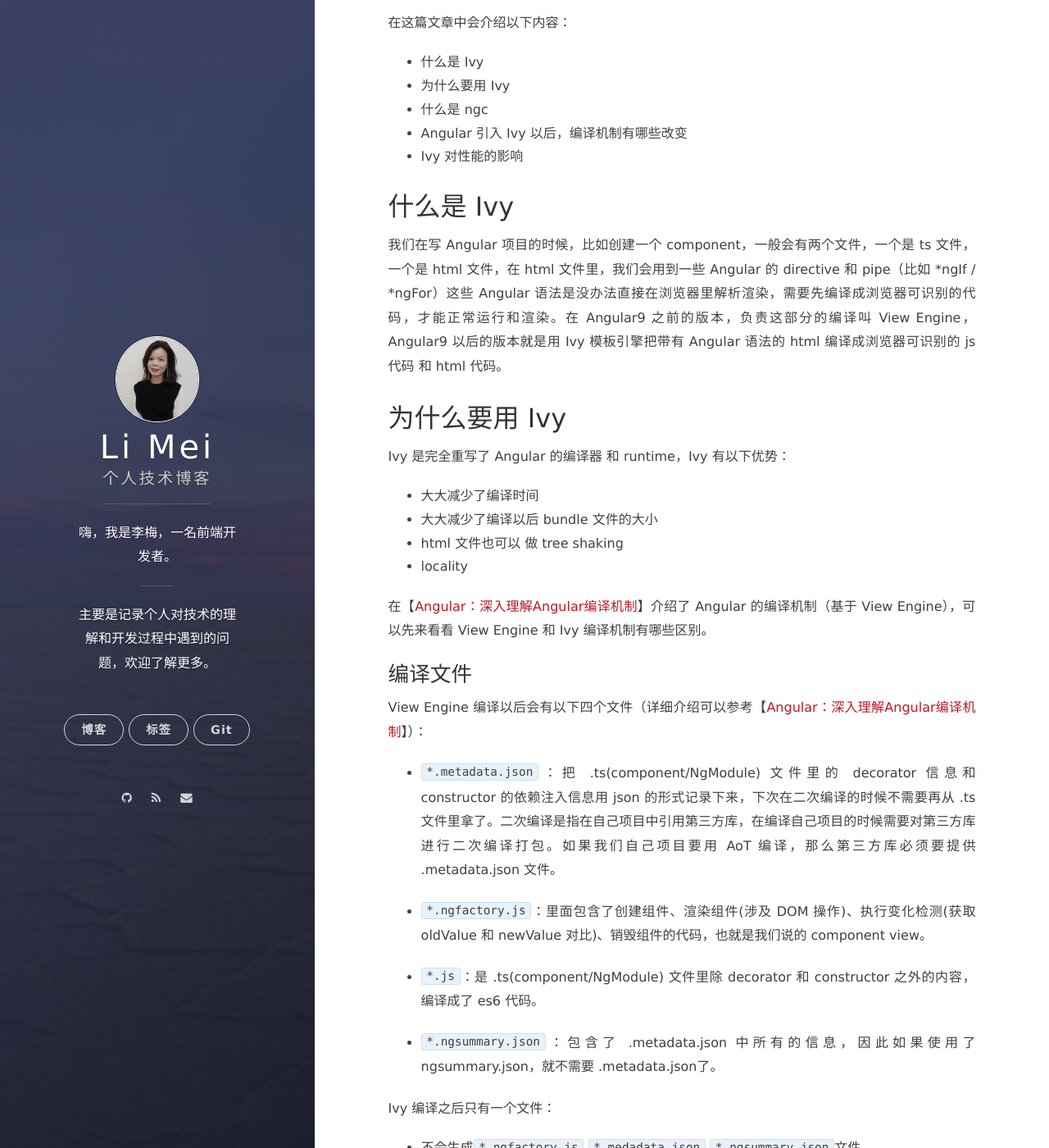
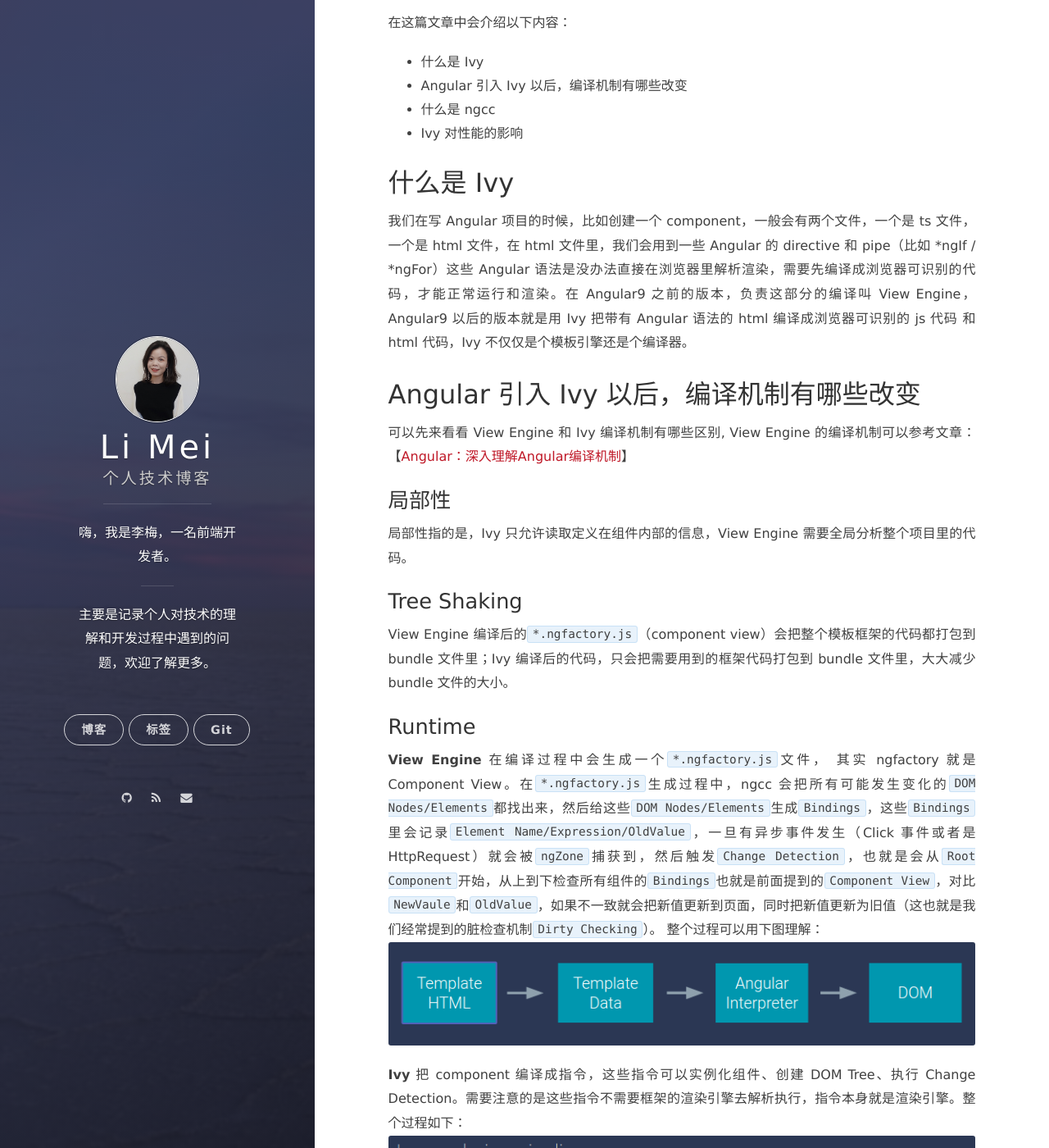
Before and after one commit to LiMeii/LiMeii.github.io, a Jekyll site: the page built from _posts/2021-09-01-angular-ivy.md, in a window 1280 px wide and 1400 px high, scrolled down 237 px. Shown: the whole window at 82% size. Built offline with Jekyll 4.4.1, drawn with Linux system fonts in a browser that asks for light colours; nearby versions of some CDN libraries; some of the changed text lies outside the part shown.

Commit message:
update angular ivy post

````diff
--- a/_posts/2021-09-01-angular-ivy.md
+++ b/_posts/2021-09-01-angular-ivy.md
@@ -9,47 +9,35 @@ layout: post
 
 在这篇文章中会介绍以下内容：
 - 什么是 Ivy
-- 为什么要用 Ivy
-- 什么是 ngc
 - Angular 引入 Ivy 以后，编译机制有哪些改变
+- 什么是 ngcc
 - Ivy 对性能的影响
 
 ## 什么是 Ivy
 
-我们在写 Angular 项目的时候，比如创建一个 component，一般会有两个文件，一个是 ts 文件，一个是 html 文件，在 html 文件里，我们会用到一些 Angular 的 directive 和 pipe（比如 *ngIf / *ngFor）这些 Angular 语法是没办法直接在浏览器里解析渲染，需要先编译成浏览器可识别的代码，才能正常运行和渲染。在 Angular9 之前的版本，负责这部分的编译叫 View Engine，Angular9 以后的版本就是用 Ivy 模板引擎把带有 Angular 语法的 html 编译成浏览器可识别的 js 代码 和 html 代码。
+我们在写 Angular 项目的时候，比如创建一个 component，一般会有两个文件，一个是 ts 文件，一个是 html 文件，在 html 文件里，我们会用到一些 Angular 的 directive 和 pipe（比如 *ngIf / *ngFor）这些 Angular 语法是没办法直接在浏览器里解析渲染，需要先编译成浏览器可识别的代码，才能正常运行和渲染。在 Angular9 之前的版本，负责这部分的编译叫 View Engine，Angular9 以后的版本就是用 Ivy 把带有 Angular 语法的 html 编译成浏览器可识别的 js 代码 和 html 代码，Ivy 不仅仅是个模板引擎还是个编译器。
 
-## 为什么要用 Ivy
+## Angular 引入 Ivy 以后，编译机制有哪些改变
 
-Ivy 是完全重写了 Angular 的编译器 和 runtime，Ivy 有以下优势：
-- 大大减少了编译时间
-- 大大减少了编译以后 bundle 文件的大小
-- html 文件也可以 做 tree shaking
-- locality
+可以先来看看 View Engine 和 Ivy 编译机制有哪些区别, View Engine 的编译机制可以参考文章：【[Angular：深入理解Angular编译机制](https://limeii.github.io/2019/08/angular-compiler/)】
 
-在【[Angular：深入理解Angular编译机制](https://limeii.github.io/2019/08/angular-compiler/)】介绍了 Angular 的编译机制（基于 View Engine），可以先来看看 View Engine 和 Ivy 编译机制有哪些区别。
+### 局部性
+局部性指的是，Ivy 只允许读取定义在组件内部的信息，View Engine 需要全局分析整个项目里的代码。
 
-### 编译文件
-View Engine 编译以后会有以下四个文件（详细介绍可以参考【[Angular：深入理解Angular编译机制](https://limeii.github.io/2019/08/angular-compiler/)】）：
-- ```*.metadata.json```：把 .ts(component/NgModule) 文件里的 decorator 信息和 constructor 的依赖注入信息用 json 的形式记录下来，下次在二次编译的时候不需要再从 .ts 文件里拿了。二次编译是指在自己项目中引用第三方库，在编译自己项目的时候需要对第三方库进行二次编译打包。如果我们自己项目要用 AoT 编译，那么第三方库必须要提供 .metadata.json 文件。
+### Tree Shaking
+View Engine 编译后的```*.ngfactory.js```（component view）会把整个模板框架的代码都打包到 bundle 文件里；Ivy 编译后的代码，只会把需要用到的框架代码打包到 bundle 文件里，大大减少 bundle 文件的大小。
 
-- ```*.ngfactory.js```：里面包含了创建组件、渲染组件(涉及 DOM 操作)、执行变化检测(获取 oldValue 和 newValue 对比)、销毁组件的代码，也就是我们说的 component view。
+### Runtime
+**View Engine** 在编译过程中会生成一个```*.ngfactory.js```文件， 其实 ngfactory 就是 Component View。在```*.ngfactory.js```生成过程中，ngcc 会把所有可能发生变化的```DOM Nodes/Elements```都找出来，然后给这些```DOM Nodes/Elements```生成```Bindings```，这些```Bindings```里会记录```Element Name/Expression/OldValue```，一旦有异步事件发生（Click 事件或者是 HttpRequest）就会被```ngZone```捕获到，然后触发```Change Detection```，也就是会从```Root Component```开始，从上到下检查所有组件的```Bindings```也就是前面提到的```Component View```，对比```NewVaule```和```OldValue```，如果不一致就会把新值更新到页面，同时把新值更新为旧值（这也就是我们经常提到的脏检查机制```Dirty Checking```）。 整个过程可以用下图理解：
+![view-engine](/assets/images/posts/angular/angular-ivy1.png){:height="100%" width="100%"}
 
-- ```*.js```：是 .ts(component/NgModule) 文件里除 decorator 和 constructor 之外的内容，编译成了 es6 代码。
-
-- ```*.ngsummary.json```：包含了 .metadata.json 中所有的信息，因此如果使用了 ngsummary.json，就不需要 .metadata.json了。
-
-Ivy 编译之后只有一个文件：
-- 不会生成```*.ngfactory.js``` ```*.medadata.json``` ```*.ngsummary.json```文件
-- 编译后就只有一个 ```*.js``` 文件
+**Ivy** 把 component 编译成指令，这些指令可以实例化组件、创建 DOM Tree、执行 Change Detection。需要注意的是这些指令不需要框架的渲染引擎去解析执行，指令本身就是渲染引擎。整个过程如下：
+![view-engine](/assets/images/posts/angular/angular-ivy2.png){:height="100%" width="100%"}
 
 比如在 Angular12 的项目里，有一个 component 如下：
 ```html
 <!--app.component.html-->
-<<<<<<< Updated upstream
-<h1>this {{title}}</h1>
-=======
 <h1>this { { title } } </h1>
->>>>>>> Stashed changes
 ```
 
 ```ts
@@ -66,7 +54,7 @@ export class AppComponent {
 }
 ```
 
-用 ngc 编译以后的```app.component.js```代码如下：
+用 ngcc 编译以后的```app.component.js```代码如下：
 ```js
 import { Component } from '@angular/core';
 import * as i0 from "@angular/core";
@@ -76,11 +64,14 @@ export class AppComponent {
     }
 }
 AppComponent.ɵfac = function AppComponent_Factory(t) { return new (t || AppComponent)(); };
-AppComponent.ɵcmp = /*@__PURE__*/ i0.ɵɵdefineComponent({ type: AppComponent, selectors: [["app-root"]], decls: 2, vars: 1, template: function AppComponent_Template(rf, ctx) { if (rf & 1) {
+AppComponent.ɵcmp = /*@__PURE__*/ i0.ɵɵdefineComponent({ type: AppComponent, selectors: [["app-root"]], decls: 2, vars: 1, template: function AppComponent_Template(rf, ctx)
+    { if (rf & 1) {
+        // create dom instructions
         i0.ɵɵelementStart(0, "h1");
         i0.ɵɵtext(1);
         i0.ɵɵelementEnd();
     } if (rf & 2) {
+        // update dom instructions
         i0.ɵɵadvance(1);
         i0.ɵɵtextInterpolate1("this ", ctx.title, "");
     } }, styles: [""] });
@@ -95,10 +86,42 @@ AppComponent.ɵcmp = /*@__PURE__*/ i0.ɵɵdefineComponent({ type: AppComponent,
 //# sourceMappingURL=app.component.js.map
 ```
 
+Ivy 是基于 Incremental DOM 做的，有点类似于 React 里的 Virtual DOM，跟 Virtual DOM 不同的是：Virtual DOM 是基于整个树做 diff，然后再把diff渲染到页面上（会在内存里生成一个完整的 DOM Tree）；Incremental DOM 是基于节点对比（内存里不会有 DOM Tree），如果节点有变化，直接把变化更新页面，不需要分配内村来保存这个更新，只有增加或删除节点的时候才会分配内存来保存新加/删除的节点。更多关于 Incremental DOM 的介绍可以参考：【[Introducing Incremental DOM](https://medium.com/google-developers/introducing-incremental-dom-e98f79ce2c5f)】
 
 
-## 什么是 ngc
-在 Anuglar9 之前的模板引擎是 View Engine，Angular9 默认使用 Ivy，Ivy 重写了整个编译器，但是我们实际在写代码的时候，并没有太大的影响，比如：代码语法没有改变；从 Angular8 升级到 Angular12，业务逻辑代码语法不需要改动，可以直接运行。对于开发人员来说，从 View Engine 升级到 Ivy，并没有什么痛苦，可以说是没什么感觉，这是因为有 ngc 在中间帮我们这部分工作都做好了。
+Incremental DOM 有以下两个优势：
+- 渲染引擎自己是 Tree Shakable，大大的减小 bundle 文件的大小
+- Incremental DOM 只会给新加/删除的节点分配内存，内存分配大大减少了
+
+当我们用 Incremental DOM，指令不需要框架来解析编译，指令本身就是渲染引擎，那么在生成这些指令的时候（也就是编译的时候），用不到的指令当然不会打包到最终的 bundle 文件里。Virtual DOM 是需要解析编译运行的，需要哪些指令编译的时候并不知道，是在真正运行的时候才知道需要哪些指令，所以打包的时候，会把所有的指令都打包到 bundle 文件里。
+
+Incremental DOM 并不需要内存来生成 DOM Tree，它根本不会去更改 DOM Tree，只是在新加/删除节点的时候分配内存。
 
 
-ngc 是一个 ‘compatibility compiler’，这个 ngc 编译器就负责一个任务：在编译的过程的中，会去检查```node_modules```，如果有 Angular 的 lib，会去读取这个 lib 的```metadata.json```文件和 JS 代码，会把这些代码编译成 Ivy 可以识别的代码。这个编译过程直接写在了 Angular CLI 里面，并不需要我们手动触发，在第一次跑```ng serve``` ```ng build```，会发现编译的时间要长一些。因为在第一次编译的时候，ngc 会把基于 View Engine 写的代码编译成兼容 Ivy 的代码，这个编译只是在第一次跑 ```ng serve``` ```ng build```的时候会做，如果你加了新的 Angular lib，会重新触发 ngc 编译。
+Change Detection 还是跟原来的类似，当有异步操作的时候，ngZone 会触发 Change Detection，执行 update dom 的指令来更新渲染页面。
+
+### 编译文件
+View Engine 编译以后会有以下四个文件（详细介绍可以参考【[Angular：深入理解Angular编译机制](https://limeii.github.io/2019/08/angular-compiler/)】）：
+- ```*.metadata.json```：把 .ts(component/NgModule) 文件里的 decorator 信息和 constructor 的依赖注入信息用 json 的形式记录下来，下次在二次编译的时候不需要再从 .ts 文件里拿了。二次编译是指在自己项目中引用第三方库，在编译自己项目的时候需要对第三方库进行二次编译打包。如果我们自己项目要用 AoT 编译，那么第三方库必须要提供 .metadata.json 文件。
+
+- ```*.ngfactory.js```：里面包含了创建组件、渲染组件(涉及 DOM 操作)、执行变化检测(获取 oldValue 和 newValue 对比)、销毁组件的代码，也就是我们说的 component view。
+
+- ```*.js```：是 .ts(component/NgModule) 文件里除 decorator 和 constructor 之外的内容，编译成了 es6 代码。
+
+- ```*.ngsummary.json```：包含了 .metadata.json 中所有的信息，因此如果使用了 ngsummary.json，就不需要 .metadata.json了。
+
+Ivy 编译之后只有一个文件：
+- 不会生成```*.ngfactory.js``` ```*.medadata.json``` ```*.ngsummary.json```文件
+- 编译后就只有一个 ```*.js``` 文件
+
+
+## 什么是 ngcc
+在 Anuglar9 之前的模板引擎是 View Engine，Angular9 默认使用 Ivy，Ivy 重写了整个编译器，但是我们实际在写代码的时候，并没有太大的影响，比如：代码语法没有改变；从 Angular8 升级到 Angular12，业务逻辑代码语法不需要改动，可以直接运行。对于开发人员来说，从 View Engine 升级到 Ivy，并没有什么痛苦，可以说是没什么感觉，这是因为有 ngcc 在中间帮我们这部分工作都做好了。
+
+
+ngcc 是一个 ‘compatibility compiler’，这个 ngcc 编译器就负责一个任务：在编译的过程的中，会去检查```node_modules```，如果有 Angular 的 lib，会去读取这个 lib 的```metadata.json```文件和 JS 代码，会把这些代码编译成 Ivy 可以识别的代码。这个编译过程直接写在了 Angular CLI 里面，并不需要我们手动触发，在第一次跑```ng serve``` ```ng build```，会发现编译的时间要长一些。因为在第一次编译的时候，ngcc 会把基于 View Engine 写的代码编译成兼容 Ivy 的代码，这个编译只是在第一次跑 ```ng serve``` ```ng build```的时候会做，如果你加了新的 Angular lib，会重新触发 ngcc 编译。
+
+## Ivy 对性能的影响
+Ivy 完全重写了 Angular 的编译器 和 runtime，Ivy 有以下优势：
+- 模板文件也可以 做 Tree Shaking，大大减少了 bundle 文件的大小
+- bundle 文件更小，那么整个应用启动时间也会相应的减少
````
Also changed, not shown: other parts of _posts/2021-09-01-angular-ivy.md (+1 -1 lines), assets/images/posts/angular/angular-ivy1.png (added), assets/images/posts/angular/angular-ivy2.png (added).
